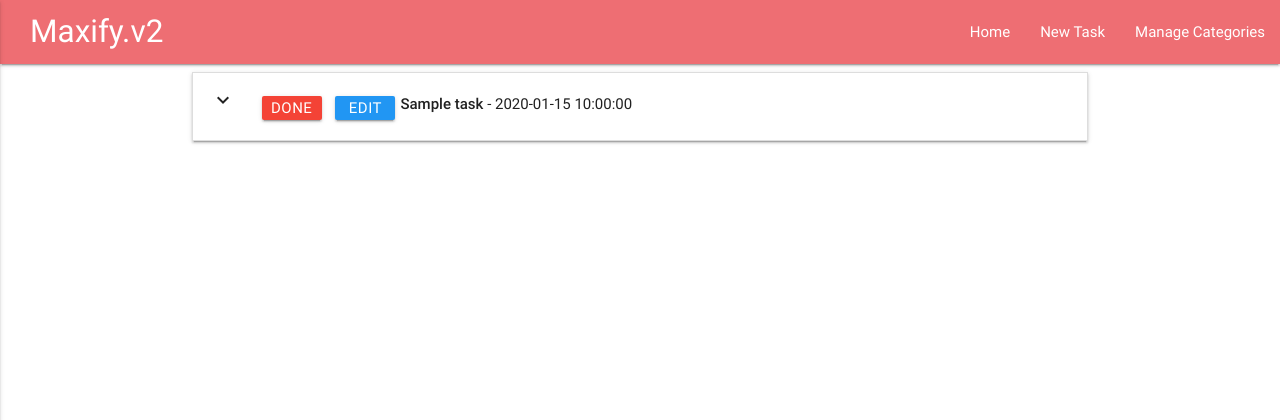
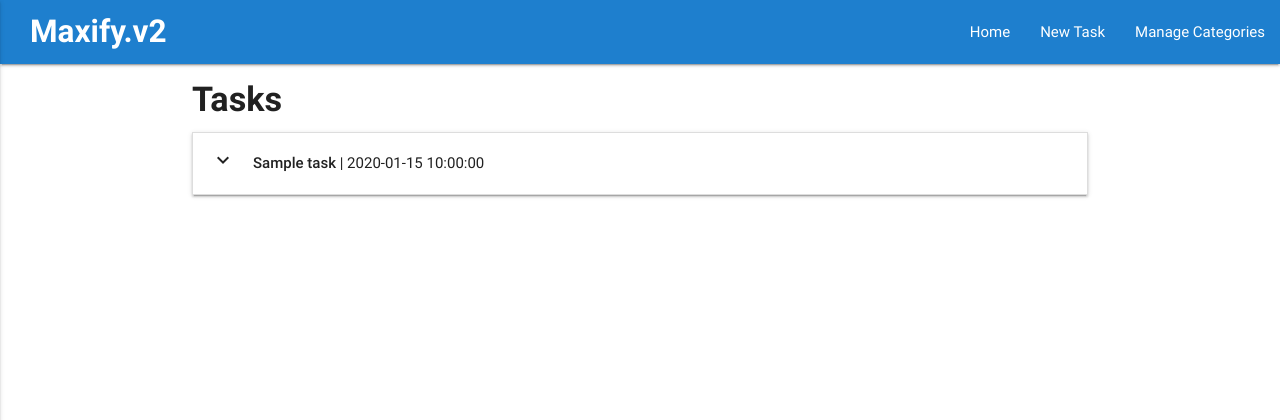
Before and after one commit to nsedan/task_manager, a Flask app: page / in a window 1280 px wide. Shown: the top 420 px of the page. Run offline with Flask 2, Linux system fonts and the light colour scheme; a database or web service that is not in the repository returns one stand-in record (values such as "Sample title"); some libraries are stand-ins or nearby versions.

Commit message:
Template styles PART 1

```diff
--- a/static/css/style.css
+++ b/static/css/style.css
@@ -1,17 +1,32 @@
+nav{
+    background-color: rgb(30, 127, 206);
+}
+
 .btn_small {
   height: 24px;
   width: 60px;
   line-height: 24px;
   margin: 5px 5px;
-  padding: 0 0.5rem;
+  padding: 0;
 }
 
 .task_header {
-  margin-top: 5px;
+  margin-top: 0.25rem;
+  font-size: 1.5rem;
+  padding-left: 1rem;
+}
+
+.task {
+  font-size: 1rem;
+  padding-left: 0;
 }
 
 #collapsible-body {
   padding: 1rem 2rem;
+}
+
+h4, #brand {
+  font-weight: bold;
 }
 
 @media screen and (min-width: 992px) {
--- a/templates/addtask.html
+++ b/templates/addtask.html
@@ -1,6 +1,5 @@
 {% extends 'base.html' %}
 {% block content %}
-
 
 <div class="row">
 	<h4>Add Task</h4>
@@ -51,6 +50,9 @@
 		<button class="btn waves-effect waves-light blue" type="submit" name="action">Add Task
             <i class="material-icons right">playlist_add</i>
         </button>
+		<a href="{{ url_for('get_tasks') }}" class="waves-effect waves-light btn grey">
+			<i class="material-icons right">cancel</i>Cancel
+		</a>
 	</form>
 </div>
 <script>
--- a/templates/categories.html
+++ b/templates/categories.html
@@ -7,12 +7,12 @@
 		{% for category in categories %}
 		<li>
 			<div class="collapsible-header">
-				<a href="{{url_for('delete_category', category_id=category._id)}}"
-					class="waves-effect waves-light btn btn_small red">Del</a>
 				<a href="{{url_for('edit_category', category_id=category._id)}}"
 					class="waves-effect waves-light btn btn_small blue">Edit</a>
+				<a href="{{url_for('delete_category', category_id=category._id)}}"
+					class="waves-effect waves-light btn btn_small red">Delete</a>
 				<div class="task_header">
-					<strong>{{category.category_name}}</strong>
+					{{category.category_name}}
 				</div>
 			</div>
 		</li>
--- a/templates/edittask.html
+++ b/templates/edittask.html
@@ -55,9 +55,12 @@
                 </label>
 			</div>
 		</div>
-		<button class="btn waves-effect waves-light" type="submit" name="action">Edit Task
+		<button class="btn waves-effect waves-light blue" type="submit" name="action">Edit Task
             <i class="material-icons right">playlist_add</i>
         </button>
+		<a href="{{ url_for('get_tasks') }}" class="waves-effect waves-light btn grey">
+			<i class="material-icons right">cancel</i>Cancel
+		</a>
 	</form>
 </div>
 <script>
--- a/templates/tasks.html
+++ b/templates/tasks.html
@@ -1,23 +1,27 @@
 {% extends 'base.html' %}
 {% block content %}
 
+<h4>Tasks</h4>
 <ul class="collapsible">
 	{% for task in tasks %}
 	<li>
 		<div class="collapsible-header">
 			<div class="col s3">
 				<i class="material-icons">expand_more</i>
-                <a href="{{url_for('delete_task', task_id=task._id)}}"
-                    class="waves-effect waves-light btn btn_small red">Done</a>
-                <a href="{{url_for('edit_task', task_id=task._id)}}"
-                    class="waves-effect waves-light btn btn_small blue">Edit</a>
 			</div>
-			<div class="task_header col s9">
-				<strong>{{task.task_name}}</strong> - {{task.due_date}}
+			<div class="task_header task col s9">
+				<strong>{{task.task_name}}</strong>
+                <span> | </span>
+				<span>{{task.due_date}}</span>
 			</div>
 		</div>
-		<div class="collapsible-body" id="collapsible-body"><span><strong>Notes:</strong> {{ task.task_description }}</span>
+		<div class="collapsible-body" id="collapsible-body">
 			<p><strong>Category:</strong> {{ task.category_name }}</p>
+            <p><strong>Notes:</strong> {{ task.task_description }}</p>
+            <a href="{{url_for('edit_task', task_id=task._id)}}"
+				class="waves-effect waves-light btn btn_small blue">Edit</a>
+			<a href="{{url_for('delete_task', task_id=task._id)}}"
+				class="waves-effect waves-light btn btn_small red">Delete</a>
 		</div>
 	</li>
 	{% endfor %}
```
